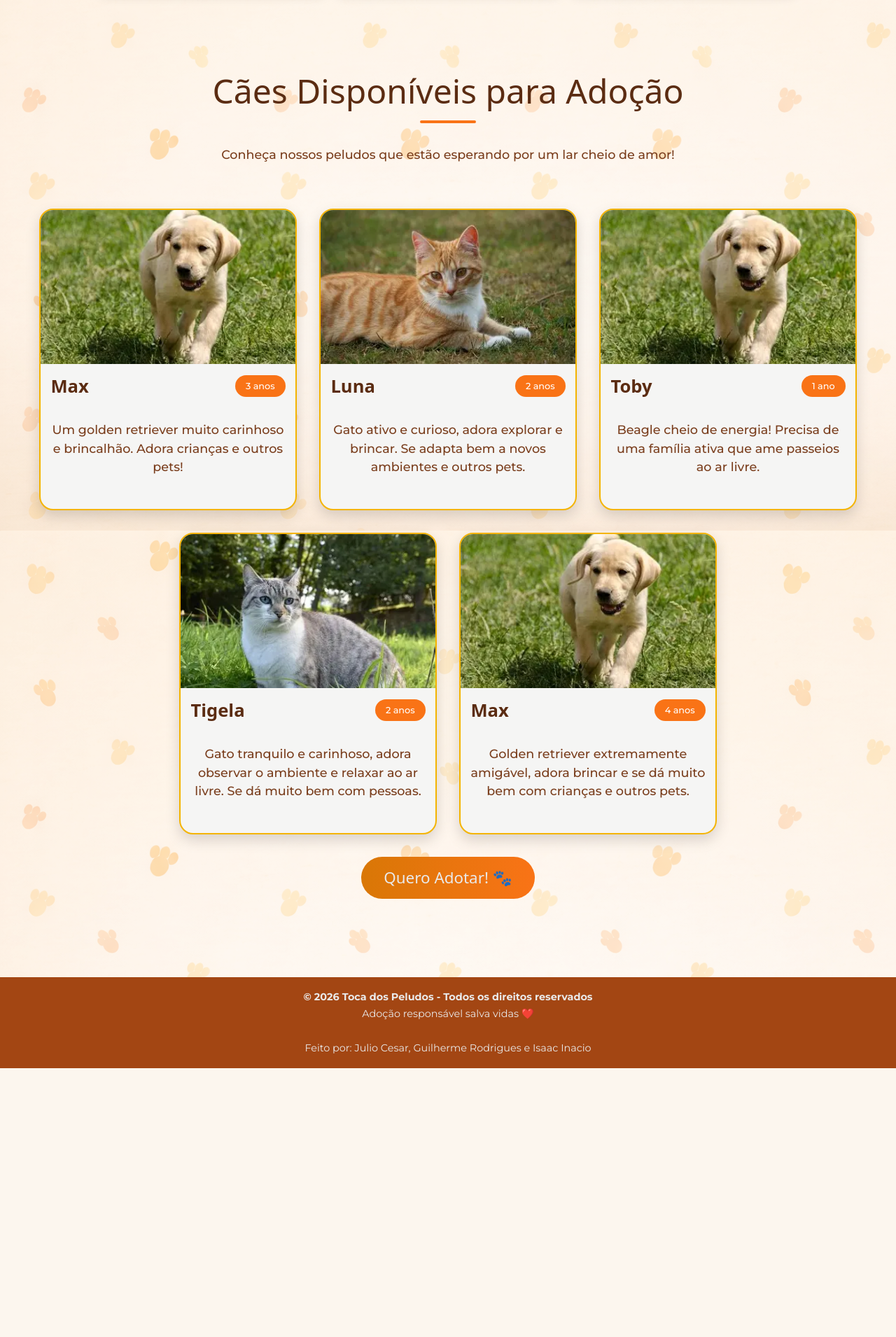
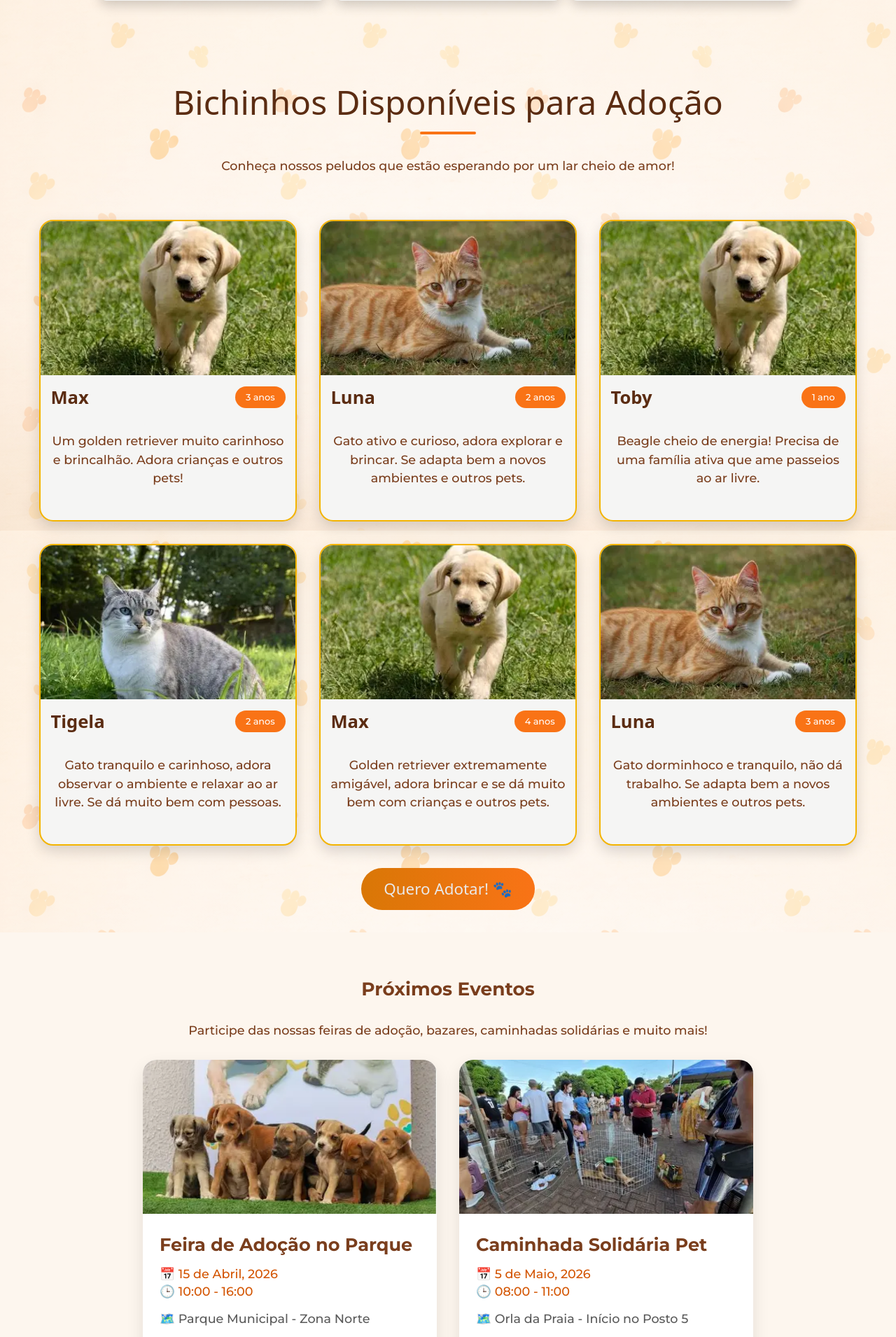
Before and after one commit to Isaac0i/Ong_Adocao_Cachorros, a Django app: page / in a window 1280 px wide. Shown: the part 1290-3200 px from the top of the page at 70% size. Before the commit the page ends 2816 px from the top, so only its background shows below. Run offline with Django 5.2, Linux system fonts and the light colour scheme; some web fonts are replaced.

Commit message:
Feat: ajustes na págin index

```diff
--- a/gestao_adocao/static/style/style.css
+++ b/gestao_adocao/static/style/style.css
@@ -373,6 +373,71 @@ footer {
     font-size: 0.95rem;
 }
 
+.events {
+    padding: 4rem 2rem;
+    background-color: #fdf6ee;
+    text-align: center;
+}
+
+.events a, p {
+   margin-top: 2rem;
+}
+
+.eventsContainer {
+    display: flex;
+    gap: 2rem;
+    justify-content: center;
+    flex-wrap: wrap;
+    margin-top: 2rem;
+}
+
+/* CARD */
+.eventCard {
+    background-color: #fff;
+    border-radius: 20px;
+    overflow: hidden;
+    width: 420px;
+    box-shadow: 0 10px 25px rgba(0, 0, 0, 0.1);
+    text-align: left;
+    transition: 0.3s ease;
+}
+
+.eventCard:hover {
+    transform: translateY(-5px);
+}
+
+/* IMAGEM */
+.eventImg {
+    width: 100%;
+    height: 220px;
+    object-fit: cover;
+}
+
+/* CONTEÚDO */
+.eventContent {
+    padding: 1.5rem;
+}
+
+.eventContent h3 {
+    font-size: 1.6rem;
+    color: #7a3e1d;
+    margin-bottom: 1rem;
+}
+
+/* INFO (data, hora, local) */
+.eventInfo p {
+    margin: 0.3rem 0;
+    color: #d35400;
+    font-weight: 500;
+}
+
+/* DESCRIÇÃO */
+.eventContent p:last-child {
+    margin-top: 1rem;
+    color: #5a5a5a;
+    line-height: 1.5;
+}
+
 /* RESPONSIVIDADE */
 
 @media (max-width: 768px){
--- a/gestao_adocao/templates/index.html
+++ b/gestao_adocao/templates/index.html
@@ -17,7 +17,7 @@
             <ul class="nav-list">
                 <li><a href="#aboutUs">Sobre Nós</a></li>
                 <li><a href="#dogs">Nossos Bichinhos</a></li>
-                <li><a href="forms.html">Adote Um!</a></li>
+                <li><a href="forms">Adote Um!</a></li>
             </ul>
         </nav>
 
@@ -62,7 +62,7 @@
         </section>
 
         <section id="dogs">
-            <h2>Cães Disponíveis para Adoção</h2>
+            <h2>Bichinhos Disponíveis para Adoção</h2>
 
             <p>Conheça nossos peludos que estão esperando por um lar cheio de amor!</p>
 
@@ -131,9 +131,65 @@
                         <p>Golden retriever extremamente amigável, adora brincar e se dá muito bem com crianças e outros pets.</p>
                     </div>
                 </div>
+
+                <div class="dogCard">
+                    <div class="dogImg">
+                        <img src="{% static '\imgs\gato1.png'%}" alt="Luna">
+                    </div>
+                    <div class="dogInfo">
+                        <div class="dogHeader">
+                            <h3>Luna</h3>
+                            <span class="age">3 anos</span>
+                        </div>
+                        <p>Gato dorminhoco e tranquilo, não dá trabalho. Se adapta bem a novos ambientes e outros pets.</p>
+                    </div>
+                </div>
             </div>
 
-            <a href="forms.html" id="formButton">Quero Adotar! 🐾</a>
+            <a href="forms" id="formButton">Quero Adotar! 🐾</a>
+        </section>
+
+        <section class="events">
+            <h2>Próximos Eventos</h2>
+            <p>Participe das nossas feiras de adoção, bazares, caminhadas solidárias e muito mais!</p>
+
+            <div class="eventsContainer">
+
+                <div class="eventCard">
+                    <img src="{% static 'imgs/adocao.png'%}" alt="Animais para adoção" class="eventImg">
+
+                    <div class="eventContent">
+                        <h3>Feira de Adoção no Parque</h3>
+
+                        <div class="eventInfo">
+                            <p>📅 15 de Abril, 2026</p>
+                            <p>🕒 10:00 - 16:00</p>
+                            <p>🗺️ Parque Municipal - Zona Norte</p>
+                        </div>
+
+                        <p>Venha conhecer nossos peludos pessoalmente! Teremos mais de 30 cães disponíveis para adoção...</p>
+                    </div>
+                </div>
+
+                <div class="eventCard">
+                    <img src="{% static 'imgs/feira.png'%}" alt="Feira de Adoção" class="eventImg">
+
+                    <div class="eventContent">
+                        <h3>Caminhada Solidária Pet</h3>
+
+                        <div class="eventInfo">
+                            <p>📅 5 de Maio, 2026</p>
+                            <p>🕒 08:00 - 11:00</p>
+                            <p>🗺️ Orla da Praia - Início no Posto 5</p>
+                        </div>
+
+                        <p>Participe da nossa caminhada solidária com seu pet! A renda será revertida...</p>
+                    </div>
+                </div>
+
+            </div>
+
+            <a href="" id="formButton">Ver Todos os Eventos 📅</a>
         </section>
     </main>
 
```
Also changed, not shown: gestao_adocao/static/imgs/adocao.png (added), gestao_adocao/static/imgs/feira.png (added), gestao_adocao/static/imgs/heroimg.png (deleted), gestao_adocao/static/imgs/logoTocaPeludos.png (deleted).
